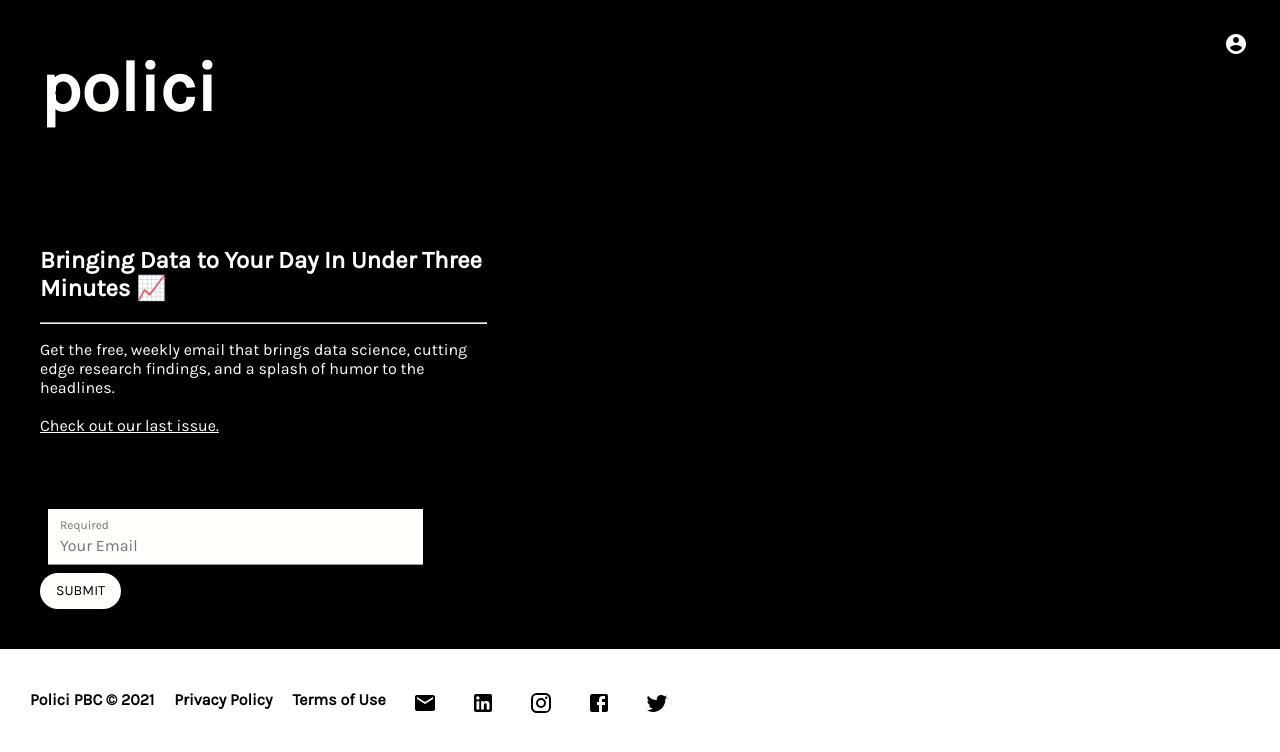
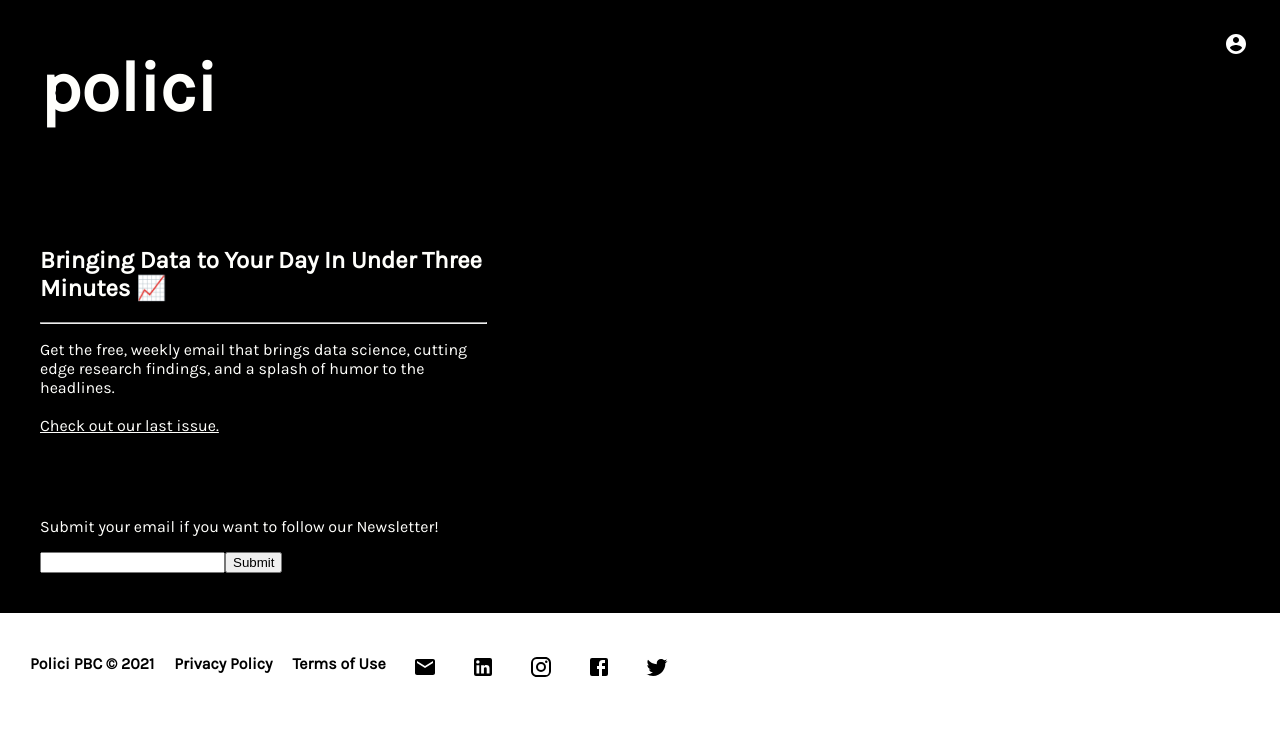
Before and after one commit to henrymanley/polici_newsletter0, a React (Create React App) app: page / in a window 1280 px wide. Shown: the top 752 px of the page. Built offline with nearby package versions, Linux system fonts and the light colour scheme.

Commit message:
Changed Form.jsx: simplified form, and added onclick handlers to connect to backend, set state and submit when click button. Works locally, next move is to deploy

```diff
--- a/src/components/Form.jsx
+++ b/src/components/Form.jsx
@@ -1,21 +1,41 @@
-import React from 'react';
-import { makeStyles } from '@material-ui/core/styles';
-import TextField from '@material-ui/core/TextField';
-import Button from '@material-ui/core/Button';
-import AccountCircleIcon from '@material-ui/icons/AccountCircle';
+import React, {Component} from 'react';
 
+export default class OutlinedButtons extends Component {
+    constructor(props) {
+        super(props);
+        this.state = {
+            apiResponse: "",
+            email:''};
 
-const useStyles = makeStyles((theme) => ({
-    root: {
-        '& > *': {
-            margin: theme.spacing(1),
-        },
-    },
     }
-));
+    //changing state as you type into form
+    updateEmail = (event)=> {
+        let email = event.target.value
+        this.setState({email: email})
+        console.log("updated")
+    }
+    //submitting email to database
+    addEmail = (event)=> {
+        event.preventDefault()
+        console.log(this.state)
+        fetch('http://localhost:8000/api/email/', {
+            method: 'post',
+            body: new URLSearchParams({
+                'email': this.state.email
+            })
+        })
+    }
+    //test to see if front end server is connected to backend API
+    // callAPI() {
+    //     fetch("http://localhost:8000/")
+    //     .then(res => res.text())
+    //     .then(res => this.setState({ apiResponse: res }));
+    // }
 
-export default function OutlinedButtons() {
-    const classes = useStyles();
+    componentWillMount() {
+        //this.callAPI();
+    }
+    render(){
         return (
         <div style={{
             textAlign:'left',
@@ -46,29 +66,19 @@ export default function OutlinedButtons() {
                 }}>Check out our last issue. </a>
                 </p>
             </div>
-                <form className={classes.root} noValidate autoComplete="on">
-                    <TextField
-                        label="Outlined"
-                        variant="filled"
-                        label="Required"
-                        defaultValue="Your Email"
-                        inputProps={{ style: { color: '#727478', backgroundColor:"#FFFFFC"}}}
-                        style={{
-                            width: "42%",
-                            color: 'black',
-                            display: 'flex',
-                            input:{
-                                color:'red'
-                            }
-                        }}
+            <form  noValidate autoComplete="on" onSubmit={this.addEmail}>
+                <p>Submit your email if you want to follow our Newsletter!</p>
+                <input
+        type='text'
+        onChange={this.updateEmail}
+      />
+      <input
+        type='submit'
       />
             </form>
-                <Button variant="contained"
-                        style={{
-                            borderRadius: 35,
-                            backgroundColor: "#FFFFFC",
-                            color:"#000000",
-                        }}>Submit</Button>
+
+        <p >{this.state.apiResponse}</p>
     </div>
-    );
+);}
+
 }
```
Lines whose indentation alone changed are shown as unchanged.
